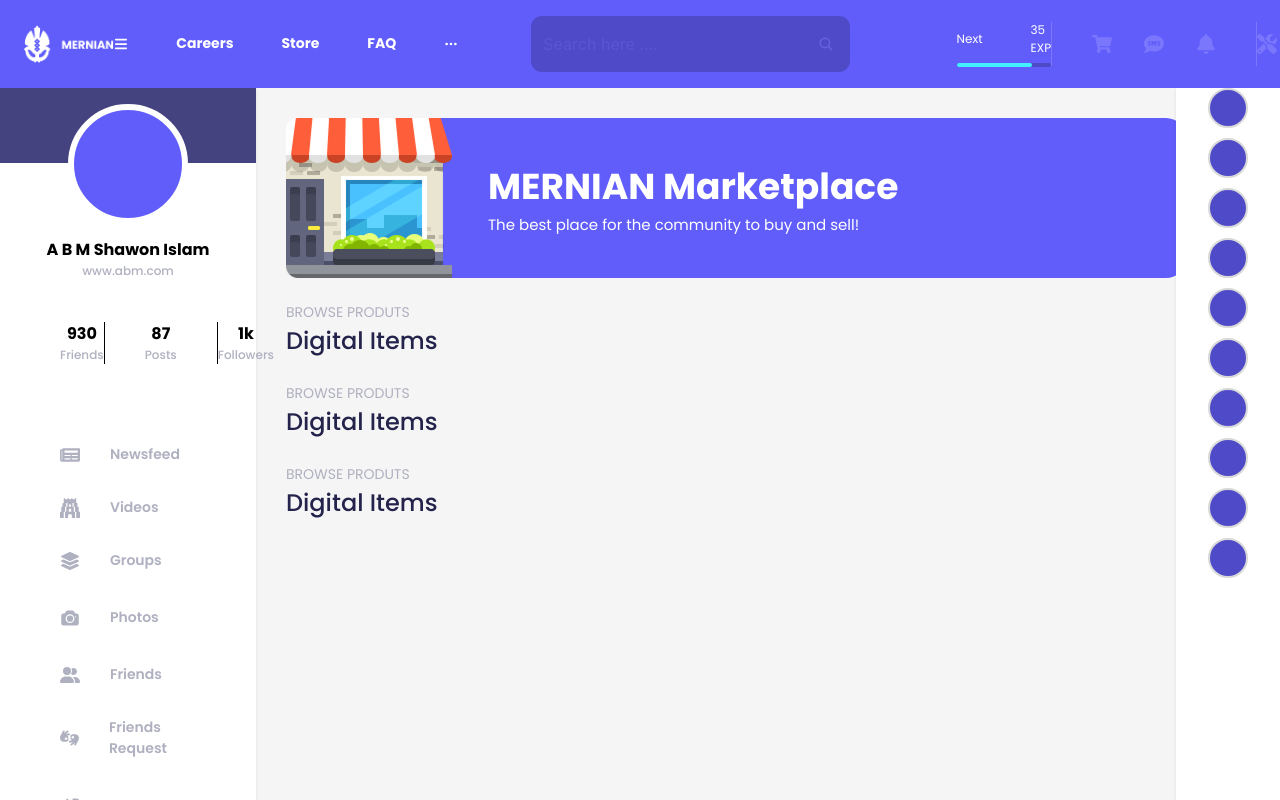
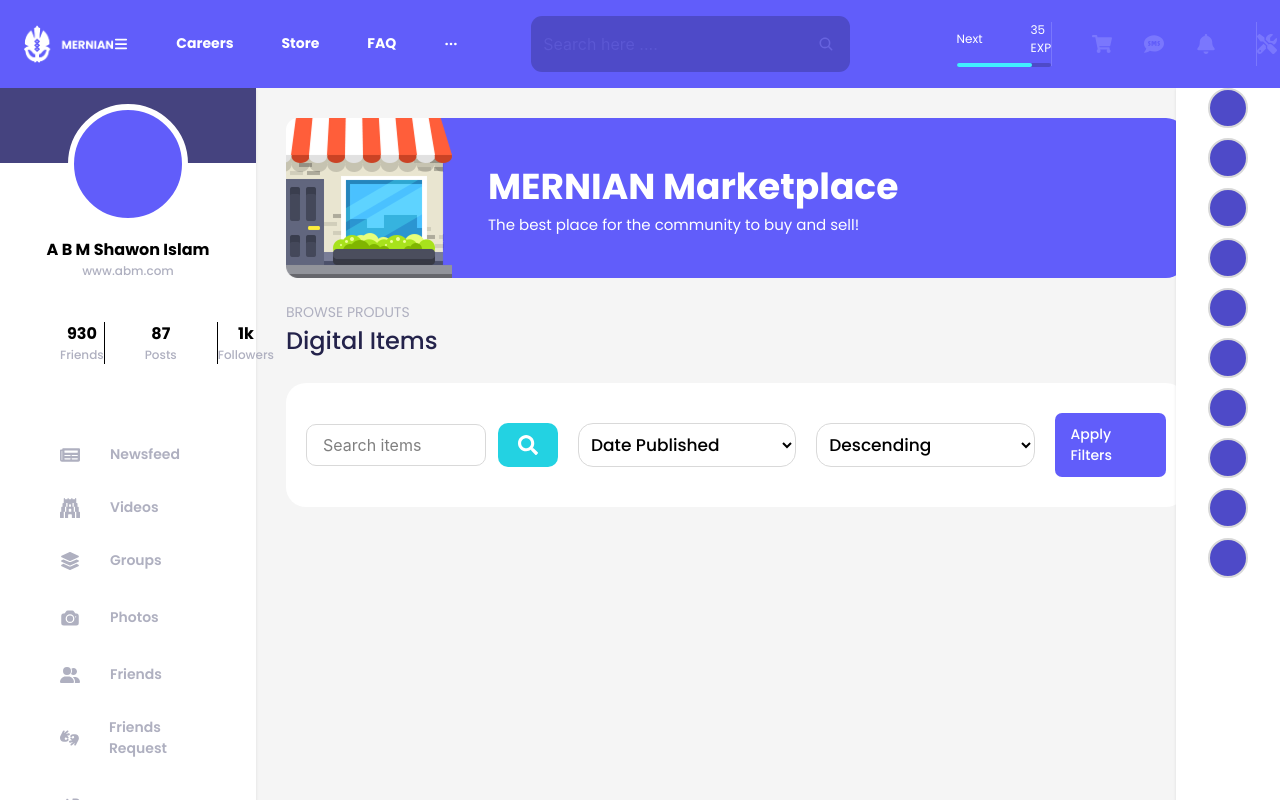
Before and after one commit to Dipokdas347250/social_media, a React (Vite) app: page /Product in a window 1280 px wide. Built offline with nearby package versions, Linux system fonts and the light colour scheme.

Commit message:
Marketplace Digital Items

```diff
--- a/src/componentes/pages/product/Product_Details.jsx
+++ b/src/componentes/pages/product/Product_Details.jsx
@@ -1,4 +1,6 @@
 import React from 'react'
+import { FaSearch } from "react-icons/fa";
+
 
 const Product_Details = () => {
   return (
@@ -7,13 +9,42 @@ const Product_Details = () => {
         <h3 className='text-[14px] text-[#AFB0C0] font-normal font-poppins'>BROWSE PRODUTS</h3>
         <h2 className='text-[24px] text-[#24234B] font-medium font-poppins'>Digital Items</h2>
       </div>
-   <div className=" mt-6">
-    <h3 className='text-[14px] text-[#AFB0C0] font-normal font-poppins'>BROWSE PRODUTS</h3>
-    <h2 className='text-[24px] text-[#24234B] font-medium font-poppins'>Digital Items</h2>
+
+
+      <div className="py-7.5 px-5 bg-white rounded-[20px] mt-6">
+        <div className="flex justify-between items-center gap-5">
+          <div className="w-[30%]">
+            <div className="flex justify-between items-center gap-3 ">
+              <input className=' w-full border border-[#D9D9D9] outline-none py-2 px-4 rounded-[10px]' type="text" placeholder='Search items' />
+              <div className=" py-3 px-5 bg-[#23D2E2] inline-block text-white text-[20px] rounded-[10px] cursor-pointer ">
+                <FaSearch />
               </div>
-   <div className=" mt-6">
-    <h3 className='text-[14px] text-[#AFB0C0] font-normal font-poppins'>BROWSE PRODUTS</h3>
-    <h2 className='text-[24px] text-[#24234B] font-medium font-poppins'>Digital Items</h2>
+            </div>
+          </div>
+          <div className="w-[70%]">
+          <div className="flex justify-between items-center  gap-5">
+             <div className="w-[40%]">
+             <select className=' w-full py-2 px-2  border border-[#D9D9D9] rounded-[15px] outline-none  text-[17px] text-black font-medium font-poppins cursor-pointer' name="" id="">
+              <option value="Date Published ">Date Published </option>
+              <option value="Essence">Essence</option>
+              <option value="Glamour Beauty">Glamour Beauty</option>
+              <option value="Chic Cosmetics">Chic Cosmetics</option>
+            </select>
+           </div>
+            <div className="w-[40%]">
+              <select className=' w-full py-2 px-2 border border-[#D9D9D9] rounded-[15px] outline-none   text-[17px] text-black font-medium font-poppins cursor-pointer' name="" id="">
+              <option value="Descending">Descending</option>
+              <option value="Essence">Essence</option>
+              <option value="Glamour Beauty">Glamour Beauty</option>
+              <option value="Chic Cosmetics">Chic Cosmetics</option>
+            </select>
+            </div>
+            <div className=" py-2.75 px-4 bg-[#615DFA] rounded-[7px] cursor-pointer">
+              <h2 className='text-[14px] text-white font-medium font-poppins '>Apply Filters</h2>
+            </div>
+          </div>
+          </div>
+        </div>
       </div>
 
 
```
Also changed, not shown: src/componentes/pages/store/Categories.jsx (+49 -24 lines). Lines whose indentation alone changed are shown as unchanged.
